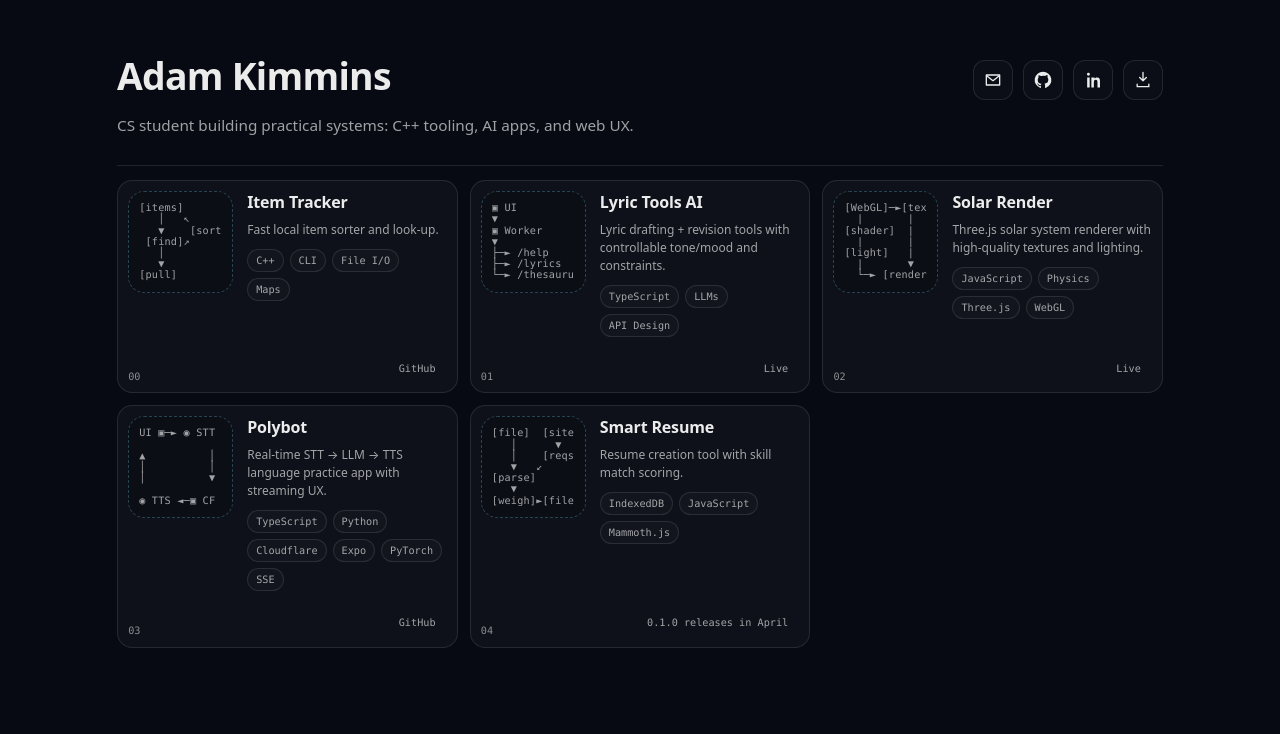
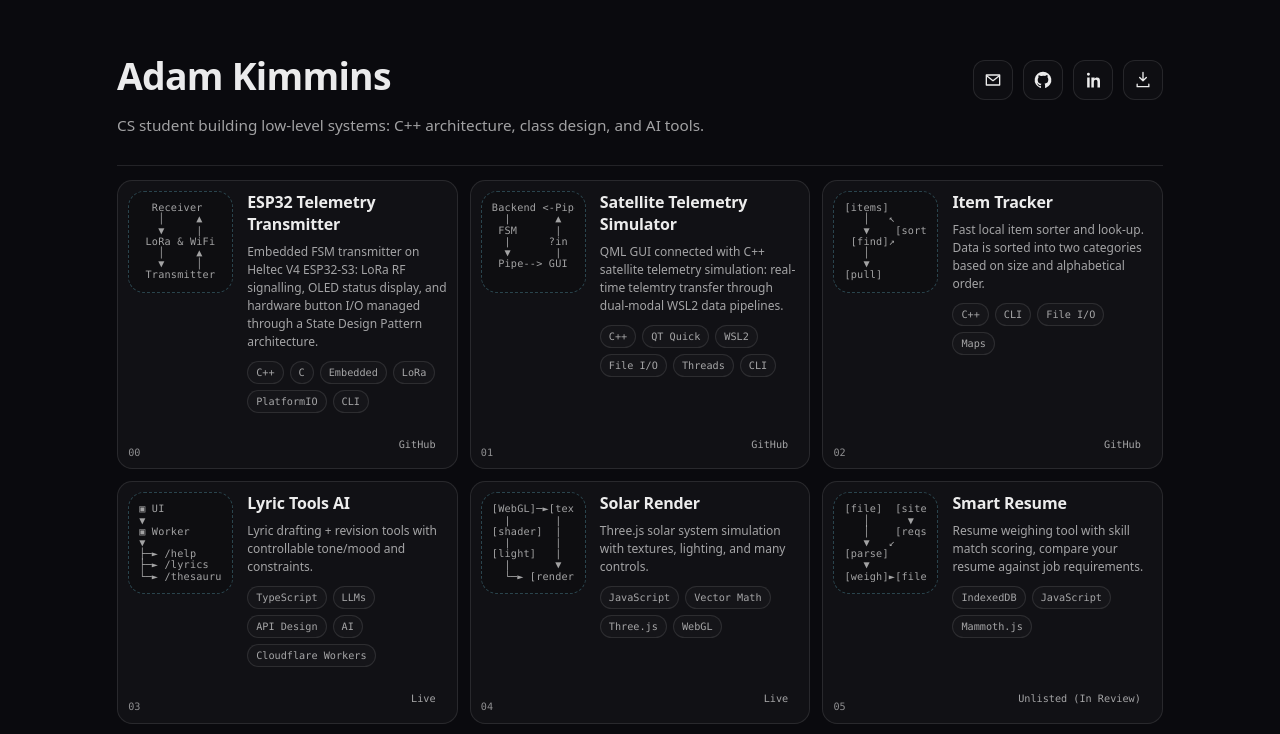
Before and after one commit to adamkimmins/portfolio, a Next.js app: page / in a window 1280 px wide. Shown: the top 734 px of the page. Built offline with nearby package versions, Linux system fonts and the light colour scheme.

Commit message:
+ESP32 Transmitter project, +Satellite Simulation project

```diff
--- a/app/globals.css
+++ b/app/globals.css
@@ -9,7 +9,7 @@
 }
 
 :root {
-  --bg: #070a12;
+  --bg: #0a0a0e;
   --card: rgba(255, 255, 255, 0.03);
   --border: rgba(255, 255, 255, 0.10);
   --text: rgba(255, 255, 255, 0.92);
@@ -137,8 +137,8 @@ a:hover {
 
 .card {
   border: 1px solid var(--border);
+  border-radius: var(--radius);
   background: var(--card);
-  border-radius: var(--radius);
   padding: var(--cardPad);
   display: flex;
   flex-direction: column;
--- a/app/page.tsx
+++ b/app/page.tsx
@@ -108,7 +108,7 @@ export default function Page() {
         </div>
 
         <p className="intro">
-          CS student building practical systems: C++ tooling, AI apps, and web UX.
+          CS student building low-level systems: C++ architecture, class design, and AI tools.
         </p>
       </header>
 
@@ -127,8 +127,8 @@ export default function Page() {
               <div className="cardHead">
                 <div className="mini" aria-hidden="true">
                   <pre className="miniPre mono dim">{p.ascii}</pre>
+                </div>
 
-                </div>
                 <div className="meta">
                   <h2 className="title">{p.title}</h2>
                   <p className="desc">{p.description}</p>
--- a/data/projects.ts
+++ b/data/projects.ts
@@ -4,24 +4,49 @@ export type Project = {
   description: string;
   tags?: string[];
   primary: { label: string; href: string };
+  lang: string[];
   ascii: string;
   // links: { label: "GitHub" | "Live" | "Writeup"; href: string }[];
 };
 
 export const projects: Project[] = [
-  // {
-  //   id: "ci-tool",
-  //   title: "CI Tool (C++)",
-  //   description: "Fast local CI runner: build/test orchestration, clean logs, caching.",
-  //   tags: ["C++", "CLI", "Build"],
-  //   links: [{ label: "GitHub", href: "#" }],
-  // },
+    {
+    id: "telemetry-emb",
+    title: "ESP32 Telemetry Transmitter",
+    description: "Embedded FSM transmitter on Heltec V4 ESP32-S3: LoRa RF signalling, OLED status display, and hardware button I/O managed through a State Design Pattern architecture.",
+    tags: ["C++", "C", "Embedded", "LoRa", "PlatformIO", "CLI"],
+    primary: { label: "GitHub", href: "https://github.com/adamkimmins/ESP32-telemetry-transmitter" },
+    lang: ["C++"],
+    ascii: `  Receiver
+   │     ▲
+   ▼     |
+ LoRa & WiFi
+   │     ▲
+   ▼     │
+ Transmitter
+ `
+},
+  {
+    id: "telemetry-sim",
+    title: "Satellite Telemetry Simulator",
+    description: "QML GUI connected with C++ satellite telemetry simulation: real-time telemtry transfer through dual-modal WSL2 data pipelines.",
+    tags: ["C++",  "QT Quick", "WSL2", "File I/O", "Threads", "CLI"],
+    primary: { label: "GitHub", href: "https://github.com/adamkimmins/satellite-telemetry-simulator" },
+    lang: ["C++"],
+    ascii: `Backend <-Pipe
+  |       ▲
+ FSM      |
+  |      ?in
+  ▼       |
+ Pipe--> GUI`
+  },
   {
     id: "item-tracker",
     title: "Item Tracker",
-    description: "Fast local item sorter and look-up.",
+    description: "Fast local item sorter and look-up. Data is sorted into two categories based on size and alphabetical order.",
     tags: ["C++", "CLI", "File I/O", "Maps"],
     primary: { label: "GitHub", href: "https://github.com/adamkimmins/item-tracker" },
+    lang: ["C++"],
     ascii: `[items]
    │   ↖
    ▼    [sort]
@@ -34,8 +59,9 @@ export const projects: Project[] = [
     id: "lyric-tools",
     title: "Lyric Tools AI",
     description: "Lyric drafting + revision tools with controllable tone/mood and constraints.",
-    tags: ["TypeScript", "LLMs", "API Design"],
+    tags: ["TypeScript", "LLMs", "API Design", "AI", "Cloudflare Workers"],
     primary: { label: "Live", href: "https://cf_ai_lyric_tools.a-bellia.workers.dev/" },
+    lang: ["TypeScript"],
     ascii: `▣ UI
 ▼
 ▣ Worker
@@ -44,12 +70,13 @@ export const projects: Project[] = [
 ├─► /lyrics
 └─► /thesaurus`,
   },
-  {
+      {
     id: "solar-render",
     title: "Solar Render",
-    description: "Three.js solar system renderer with high-quality textures and lighting.",
-    tags: ["JavaScript", "Physics", "Three.js", "WebGL"],
+    description: "Three.js solar system simulation with textures, lighting, and many controls.",
+    tags: ["JavaScript", "Vector Math", "Three.js", "WebGL"],
     primary: { label: "Live", href: "https://solar-render.pages.dev/" },
+    lang: ["JavaScript"],
 ascii: `[WebGL]─►[tex]
   |       |
 [shader]  |
@@ -59,11 +86,27 @@ ascii: `[WebGL]─►[tex]
   └─► [render]`,
   },
     {
+    id: "smart-resume",
+    title: "Smart Resume",
+    description: "Resume weighing tool with skill match scoring, compare your resume against job requirements.",
+    tags: ["IndexedDB", "JavaScript", "Mammoth.js",],
+    primary: { label: "Unlisted (In Review)", href: "#" },
+    lang: ["JavaScript"],
+    ascii: `[file]  [site]
+   │      ▼
+   │    [reqs]
+   ▼   ↙
+[parse]
+   ▼
+[weigh]►[file]`,
+  },
+    {
     id: "polybot",
     title: "Polybot",
-    description: "Real-time STT → LLM → TTS language practice app with streaming UX.",
-    tags: ["TypeScript", "Python", "Cloudflare", "Expo", "PyTorch", "SSE"],
+    description: "Real-time language practice app with streaming UX. (WIP)",
+    tags: [ "Python", "PyTorch", "TypeScript", "Expo", "SSE"],
     primary: { label: "GitHub", href: "https://github.com/adamkimmins/polybot" },
+    lang: ["TypeScript"],
     ascii: `UI ▣─► ◉ STT
 
 ▲          │
@@ -72,18 +115,4 @@ ascii: `[WebGL]─►[tex]
 
 ◉ TTS ◄─▣ CF`,
   },
-  {
-    id: "smart-resume",
-    title: "Smart Resume",
-    description: "Resume creation tool with skill match scoring.",
-    tags: ["IndexedDB", "JavaScript", "Mammoth.js",],
-    primary: { label: "0.1.0 releases in April", href: "#" },
-    ascii: `[file]  [site]
-   │      ▼
-   │    [reqs]
-   ▼   ↙
-[parse]
-   ▼
-[weigh]►[file]`,
-  },
 ];
```
